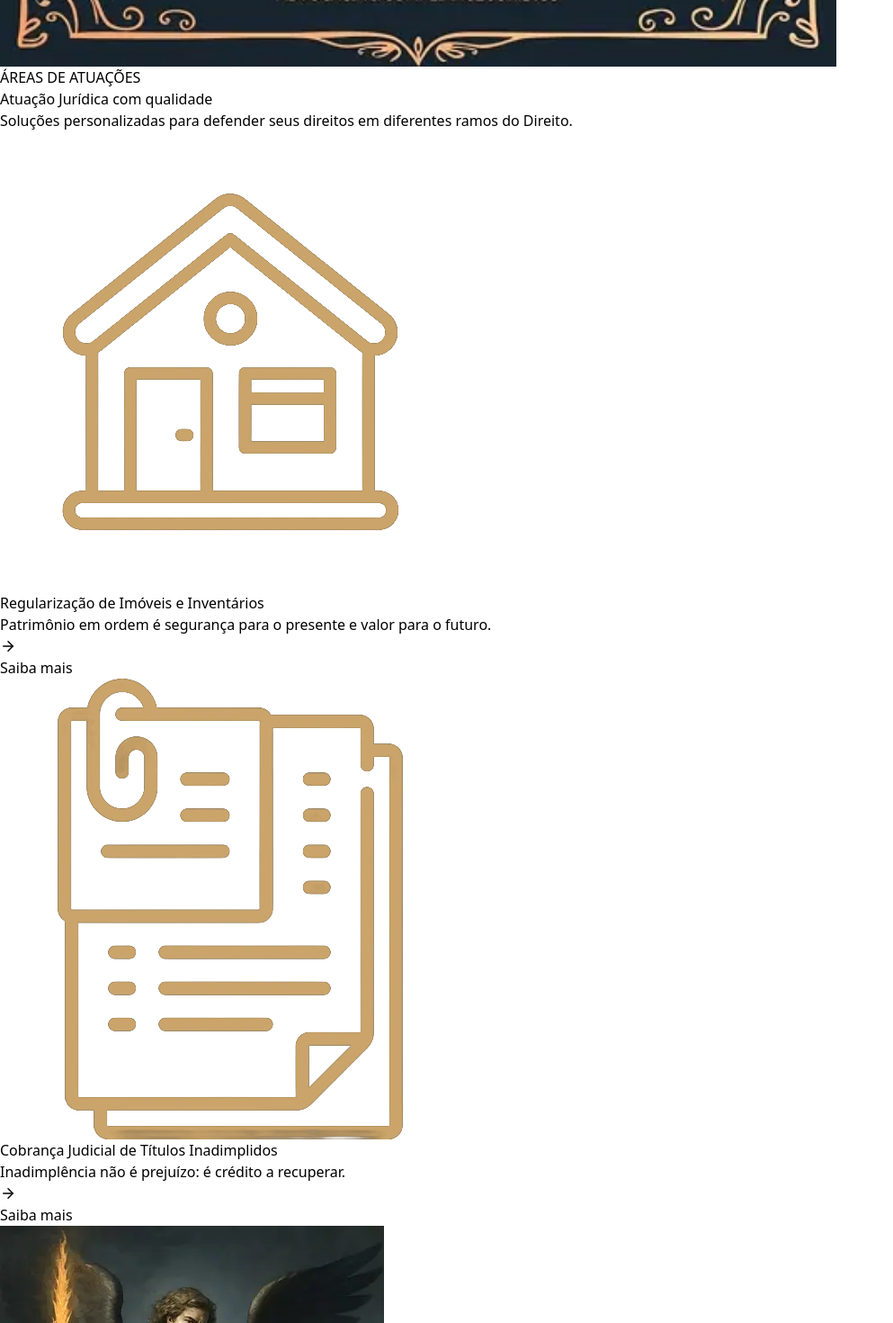
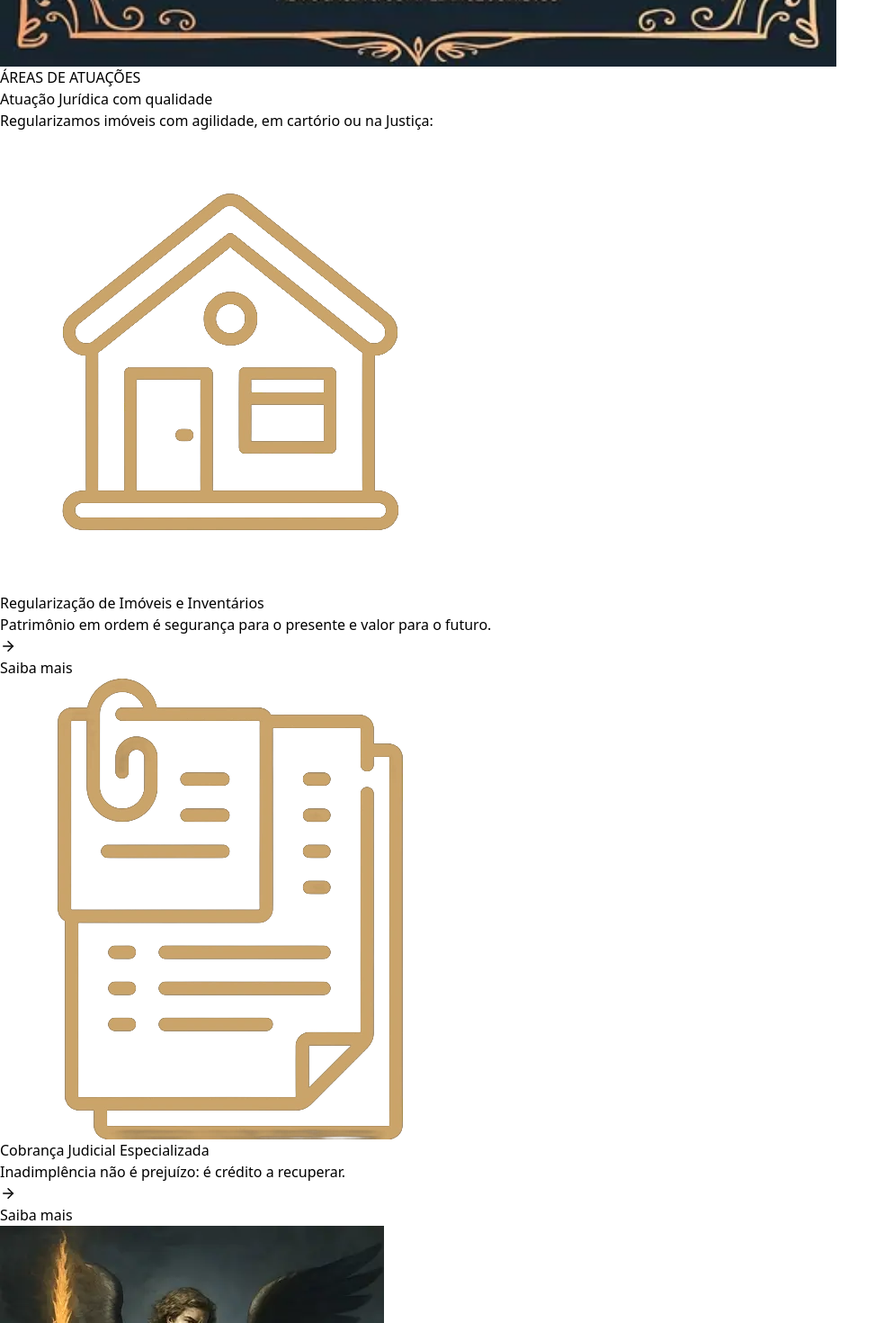
Before and after one commit to Paper-Street-Softwares/LP-Gomide-Advocacia, a React (Vite) app: page / in a window 1280 px wide. Shown: the part 1060-2530 px from the top of the page at 90% size, without its empty margins (0-993 px from the left). Built offline with nearby package versions, Linux system fonts and the light colour scheme; a web font is replaced by a local one.

Commit message:
fix: Copy atualizados e imagem ajustada

```diff
--- a/src/components/sections/DefaultModals.jsx
+++ b/src/components/sections/DefaultModals.jsx
@@ -117,7 +117,7 @@ export default function FeaturesParagraphs({ colorMode }) {
             <img
               src={content.texts.features.imgFeatures}
               alt={content.texts.features.alt}
-              className=" h-[640px] object-cover w-full desktop1:flex col2 rounded-2xl bg-top bg-cover shadow-custom-opacity shadow-shadowFeatures/10"
+              className=" h-[640px] opacity-60 object-cover w-full desktop1:flex col2 rounded-2xl bg-top bg-cover shadow-custom-opacity shadow-shadowFeatures/10"
               loading="lazy"
             />
           </MotionDivDownToUp>
@@ -194,9 +194,9 @@ export default function FeaturesParagraphs({ colorMode }) {
         onHide={() => setVisible(false)}
         style={{ width: "50vw" }}
         breakpoints={{
-          "4000px": "300px",
-          "1024px": "300px",
-          "641px": "300px",
+          "4000px": "310px",
+          "1024px": "310px",
+          "641px": "310px",
         }}
       >
         {modalContent}
--- a/src/locales/pt.json
+++ b/src/locales/pt.json
@@ -28,32 +28,32 @@
   "features": {
     "miniTag": "ÁREAS DE ATUAÇÕES",
     "title": "Atuação Jurídica com qualidade",
-    "subtitle": "Soluções personalizadas para defender seus direitos em diferentes ramos do Direito.",
+    "subtitle": "Regularizamos imóveis com agilidade, em cartório ou na Justiça:",
     "card1": {
       "title": "Regularização de Imóveis e Inventários",
       "subtitle": "Patrimônio em ordem é segurança para o presente e valor para o futuro.",
-      "description": "Resolvemos de forma ágil em cartório ou, quando necessário, na Justiça: <br/><br/> • Usucapião; <br/>• Direito de Laje; <br/> • Averbação de Construção; <br/>• Retificação de Área; <br/>• Desmembramento/unificação de lotes; <br/> • Instituição e Convenção de Condomínio; <br/> • Inventário (extrajudicial e judicial). <br/>",
+      "description": "• Usucapião; <br/>• Adjudicação compulsória; <br/> • REURB (Regularização Fundiária Urbana); <br/>• Direito de Laje; <br/>• Averbação de construção; <br/> • Retificação de área; <br/> • Desdobro, divisão e unificação de lotes; <br/> • Instituição e Convenção de Condomínio;  <br/> • Inventário;  <br/><br/> Sempre que possível, concluímos os procedimentos diretamente no Cartório de Registro de Imóveis, com mais rapidez e segurança.",
       "buttonLabelModal": "",
       "buttonLabel": "Saiba mais"
     },
     "card2": {
-      "title": "Cobrança Judicial de Títulos Inadimplidos",
+      "title": "Cobrança Judicial Especializada",
       "subtitle": "Inadimplência não é prejuízo: é crédito a recuperar.",
-      "description": "Atuamos na recuperação de valores sem custos iniciais, tanto para empresas quanto para pessoas físicas: <br/><br/>• Mensalidades escolares não pagas; <br/>• Contratos de serviços ou fornecimento não quitados; <br/>• Notas fiscais, boletos e duplicatas em atraso; <br/>• Cheques e notas promissórias; <br/>• Aluguéis e acordos descumpridos.",
+      "description": "• Mensalidades escolares em atraso; <br/>• Contratos de serviços ou fornecimento não pagos; <br/>• Notas fiscais, boletos e duplicatas; <br/>• Cheques e notas promissórias; <br/>• Aluguéis e acordos descumpridos; <br/><br/> Transformamos inadimplência em resultado.",
       "buttonLabelModal": "A_Definir",
       "buttonLabel": "Saiba mais"
     },
     "card3": {
       "title": "Saúde – Planos de Saúde",
       "subtitle": "Quando a saúde não pode esperar, a Justiça não atrasa.",
-      "description": "Defendemos pacientes contra negativas abusivas dos planos de saúde: <br/><br/>• Exames urgentes; <br/>• Cirurgias e internações; <br/>• Fornecimento de medicamentos. <br/><br/>Ingressamos com ações rápidas e liminares emergenciais para garantir o tratamento no tempo certo.",
+      "description": "• Exames; <br/>• Cirurgias; <br/>• Internações; <br/>• Medicamentos essenciais; <br/><br/>  Quando necessário, buscamos tutela de urgência para garantir o tratamento imediato. <br/><br/> Orientamos e conduzimos juridicamente aposentados e pensionistas com doenças graves (incluindo neoplasias malignas) na isenção do Imposto de Renda, conforme a Lei 7.713/1988 — pela via administrativa ou judicial.",
       "buttonLabelModal": "A_Definir",
       "buttonLabel": "Saiba mais"
     },
     "card4": {
       "title": "<i>Compliance</i> Jurídico",
-      "subtitle": "Prevenir riscos é mais inteligente do que remediar crises.",
-      "description": "Blindamos empresas contra riscos jurídicos e reputacionais: <br/><br/>• Programas de integridade (Lei Anticorrupção); <br/>• Códigos de conduta e políticas internas; <br/>• Compliance Contratual – análise e blindagem de contratos; <br/>• Mapeamento de riscos e auditoria preventiva; <br/>• Consultoria estratégica empresarial.",
+      "subtitle": "Fortalecemos empresas contra riscos jurídicos e reputacionais por meio de:",
+      "description": "• Programas de integridade (Lei Anticorrupção); <br/>• Códigos de conduta e políticas internas; <br/>• Compliance contratual – revisão e blindagem de contratos; <br/>• Mapeamento de riscos e auditoria preventiva; <br/>• Consultoria estratégica empresarial; <br/><br/> Temos parceiro com certificação internacional para auditorias.",
       "buttonLabelModal": "A_Definir",
       "buttonLabel": "Saiba mais"
     },
```
